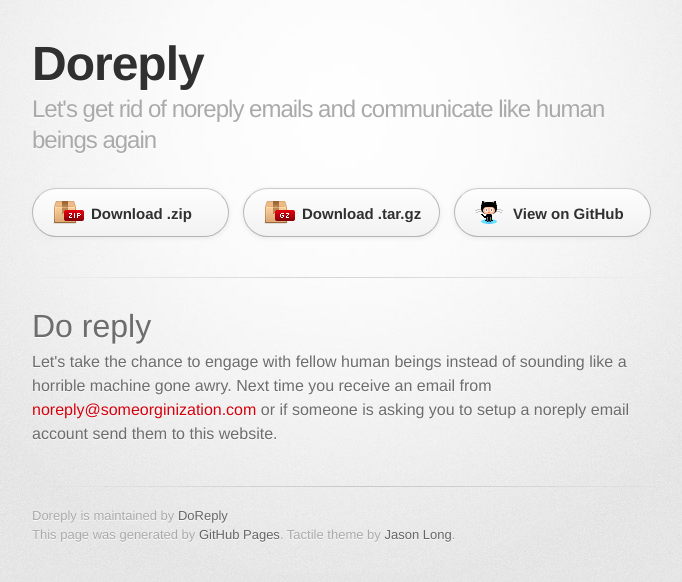
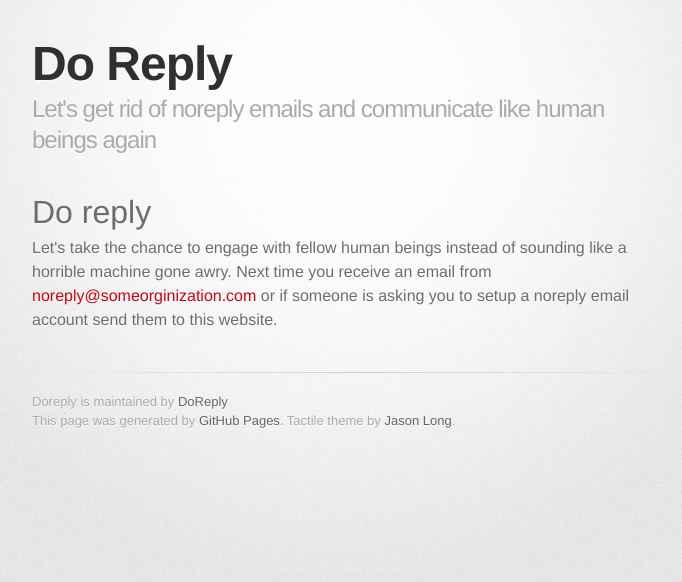
Before and after one commit to DoReply/doreply.github.io, a plain HTML site: page index.html in a window 1280 px wide. Shown: the whole page, without its empty margins (298-980 px from the left). Drawn offline with Linux system fonts and the light colour scheme; a web font is replaced by a local one.

Commit message:
Update index.html
Removed download links cause not relevant

```diff
--- a/index.html
+++ b/index.html
@@ -10,7 +10,7 @@
     <!--[if lt IE 9]>
     <script src="//html5shiv.googlecode.com/svn/trunk/html5.js"></script>
     <![endif]-->
-    <title>Doreply by DoReply</title>
+    <title>Do Reply</title>
   </head>
 
   <body>
@@ -18,17 +18,9 @@
       <div class="inner">
 
         <header>
-          <h1>Doreply</h1>
+          <h1>Do Reply</h1>
           <h2>Let&#39;s get rid of noreply emails and communicate like human beings again</h2>
         </header>
-
-        <section id="downloads" class="clearfix">
-          <a href="https://github.com/DoReply/DoReply/zipball/master" id="download-zip" class="button"><span>Download .zip</span></a>
-          <a href="https://github.com/DoReply/DoReply/tarball/master" id="download-tar-gz" class="button"><span>Download .tar.gz</span></a>
-          <a href="https://github.com/DoReply/DoReply" id="view-on-github" class="button"><span>View on GitHub</span></a>
-        </section>
-
-        <hr>
 
         <section id="main_content">
           <h1>
```
